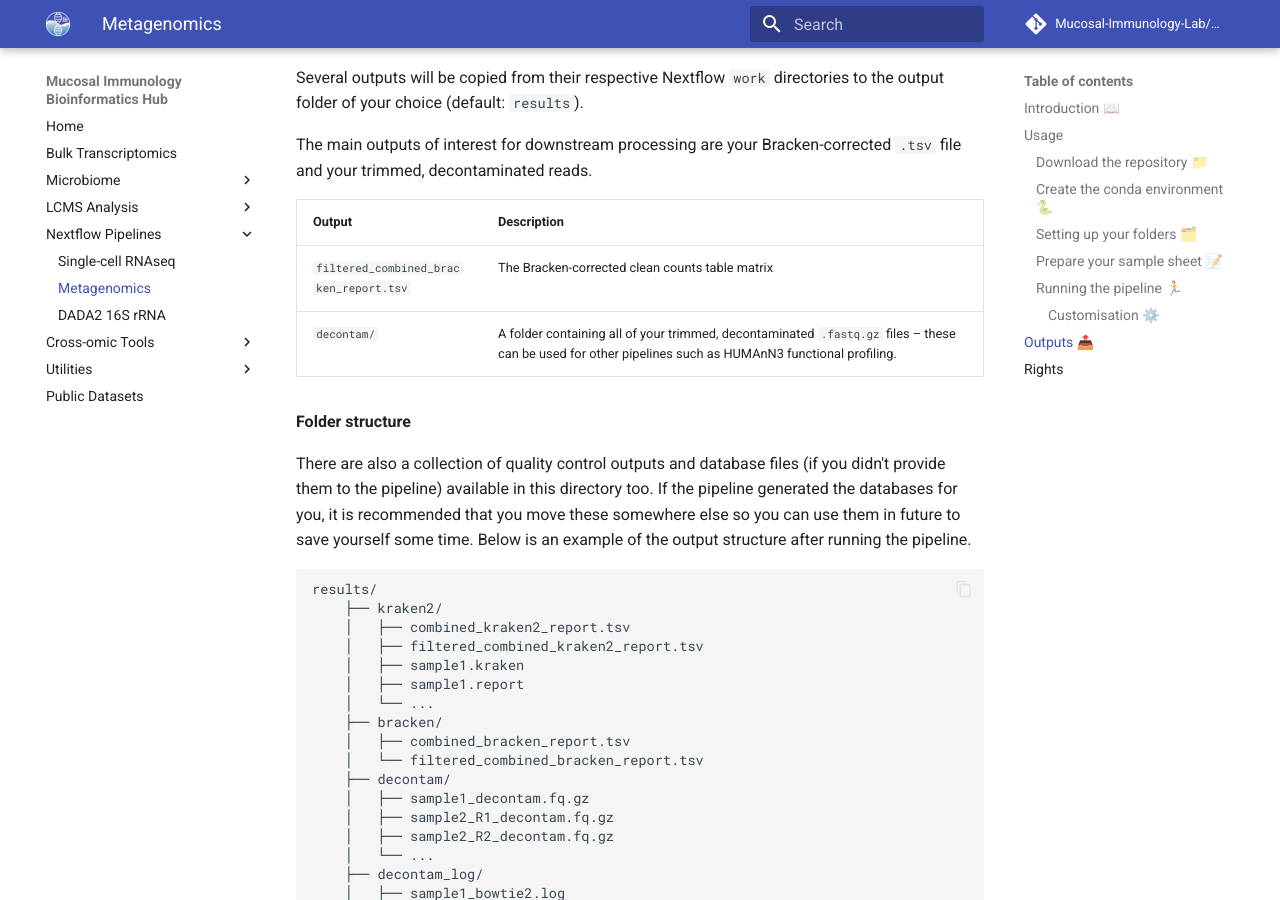
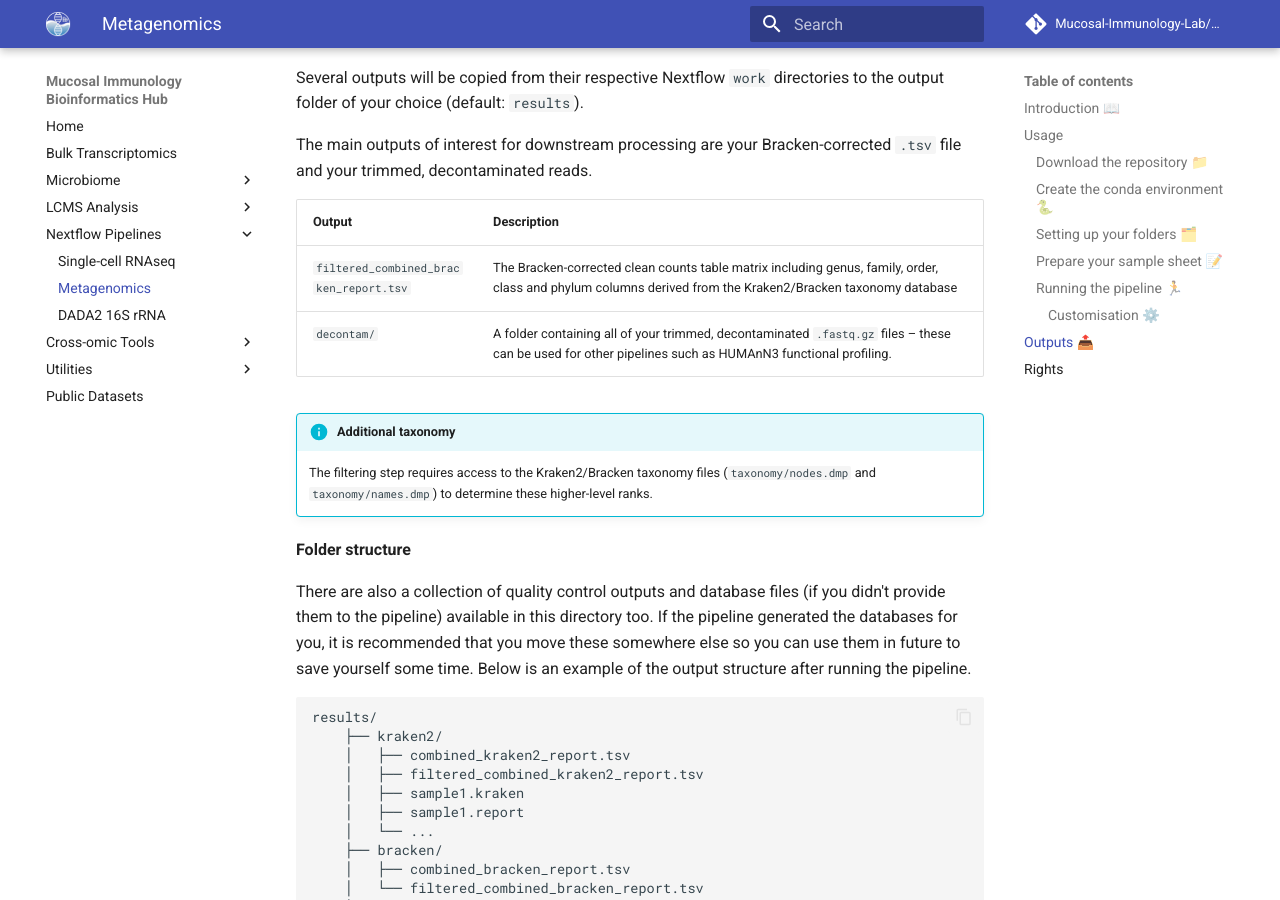
Before and after one commit to mucosal-immunology-lab/bioinformatics-hub, an MkDocs documentation site: the page built from docs/NextFlow/metagenomics.md, in a window 1280 px wide and 900 px high, scrolled down 4563 px. Built offline with MkDocs 1.6.1 and Material for MkDocs 9.7.7, drawn with Linux system fonts in a browser that asks for light colours.

Commit message:
Update readme to match the additional of further taxonomic ranks to the bracken outputs

```diff
--- a/docs/NextFlow/metagenomics.md
+++ b/docs/NextFlow/metagenomics.md
@@ -223,8 +223,12 @@ The main outputs of interest for downstream processing are your Bracken-correcte
 
 | Output | Description |
 | --- | --- |
-| `filtered_combined_bracken_report.tsv` | The Bracken-corrected clean counts table matrix |
+| `filtered_combined_bracken_report.tsv` | The Bracken-corrected clean counts table matrix including genus, family, order, class and phylum columns derived from the Kraken2/Bracken taxonomy database |
 | `decontam/` | A folder containing all of your trimmed, decontaminated `.fastq.gz` files &ndash; these can be used for other pipelines such as HUMAnN3 functional profiling. |
+
+!!! info "Additional taxonomy"
+
+    The filtering step requires access to the Kraken2/Bracken taxonomy files (`taxonomy/nodes.dmp` and `taxonomy/names.dmp`) to determine these higher-level ranks.
 
 **Folder structure**
 
```
